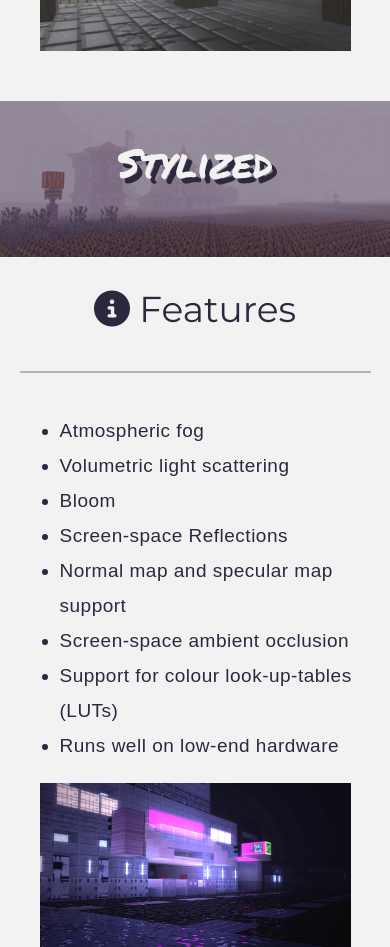
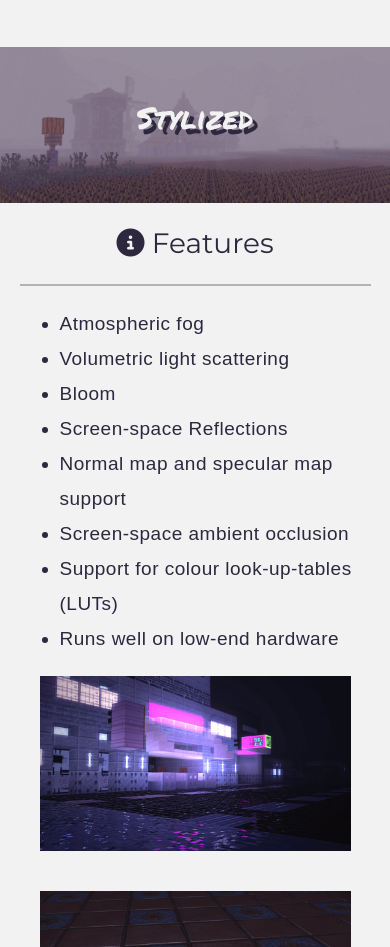
Before and after one commit to AntonioFerreras/VertigoSite, a plain HTML site: page index.html in a window 390 px wide. Shown: the part 1053-2000 px from the top of the page. Drawn offline with Linux system fonts and the light colour scheme.

Commit message:
mobile size changes

```diff
--- a/styles.css
+++ b/styles.css
@@ -394,9 +394,15 @@ footer {
     .parallax, .parallax2 {
         height: 40vw;
     }
+    h1 {
+        font-size: 2.8rem;
+    }
     h2 {
-        font-size: 4rem;
-        top: 0%;
+        font-size: 3rem;
+        top: 15%;
+    }
+    hr {
+        margin: 2rem 0 2rem 0;
     }
     .list-container {
         justify-content: center;
```
